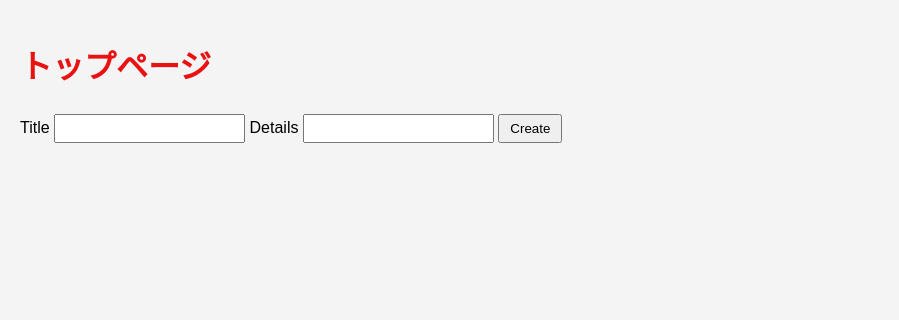
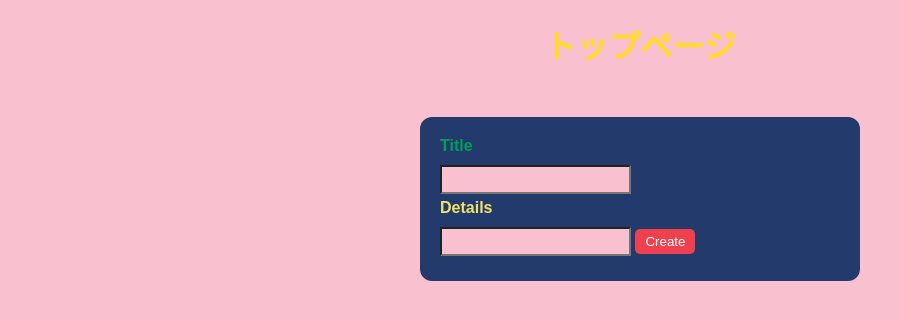
Before and after one commit to kuroyamataichi/psemi-flask, a Flask app: page / in a window 1280 px wide. Shown: the top 320 px of the page, without its empty margins (0-899 px from the left). Run offline with Flask 3, Linux system fonts and the light colour scheme.

Commit message:
オプション課題

```diff
--- a/static/style.css
+++ b/static/style.css
@@ -1,32 +1,77 @@
 body {
     font-family: Arial, sans-serif;
-    background-color: #f4f4f4;
-    margin: 0;
-    padding: 20px;
+    background-color: #F9C1CF;
 }
 
 h1 {
-    color:#e81212;
+    color:#FFDD26;
+    text-align: center;
 }
 
 .form {
-    margin-bottom: 20px;
+    background-color: #233B6C;
+    margin: 50px auto;
+    width: 400px;
+    max-width: 90%;
+    padding: 20px;
+    border-radius: 12px;
+}
+
+.form label {
+    display: block;
+    margin-bottom: 5px;
+    font-weight: bold;
+}
+
+.form label[for="title"] {
+    color: #009D5B;
+}
+
+.form label[for="details"] {
+    color: #F1E266;
 }
 
 input[type="text"] {
+    background-color:#F9C1CF;
+    color:#233B6C;
+    margin: 5px auto;
     padding: 5px;
-    margin: 5px 0;
 }
 
 input[type="submit"] {
+    background-color: #EF4050;
+    color: white;
     padding: 5px 10px;
     cursor: pointer;
+    border: none;
+    border-radius: 5px;
 }
 
 .task {
-    background-color: #fff;
+    background-color: #233B6C;
+    margin: 30px auto;
+    max-width: 500px;
     padding: 10px;
     margin-bottom: 10px;
+    border-radius: 12px;
+}
+
+.task h2 {
+    color: #009D5B;
+    margin: 0 0 5px 0;
+}
+
+.task p {
+    color: #F1E266;
+    margin: 0 0 5px 0;
+}
+
+.task a {
+    color: white;
+    background-color: #EF4050;
+    margin-right: 5px;
+    display: inline-block;
+    text-decoration: none;
+    padding: 5px 10px;
     border-radius: 5px;
-    box-shadow: 0 2px 5px rgba(0,0,0,0.1);
 }
```
